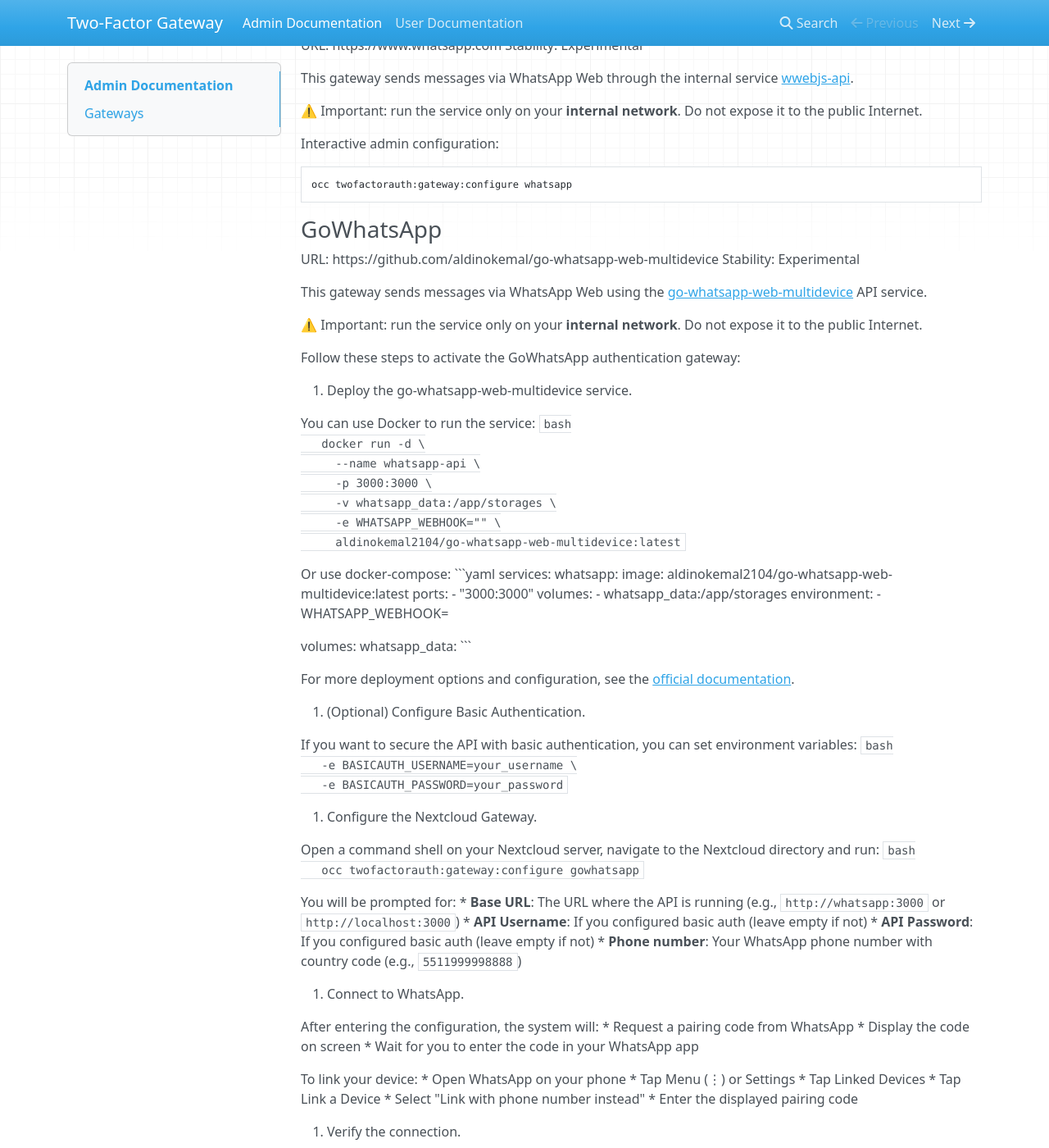
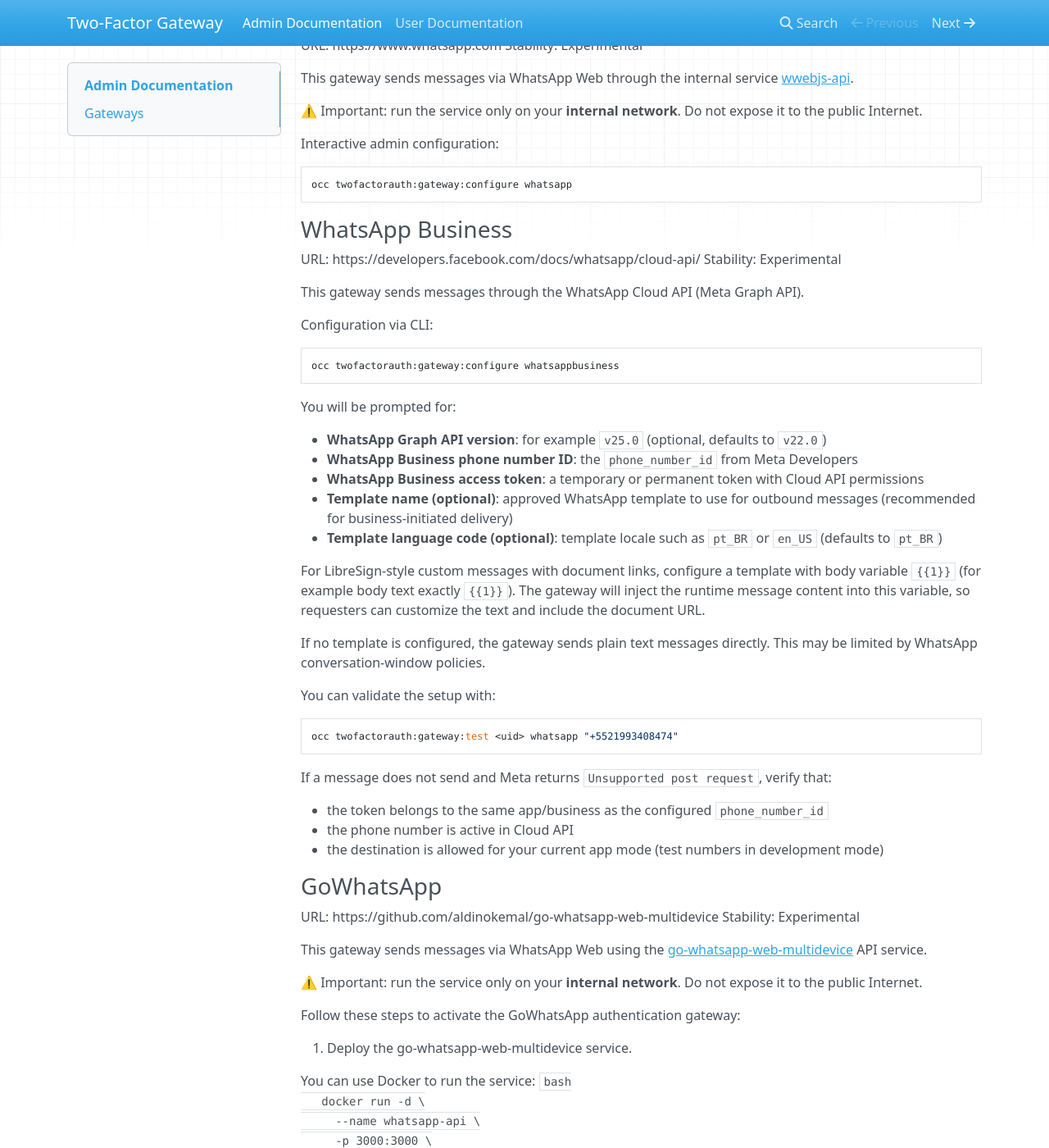
Before and after one commit to nextcloud/twofactor_gateway, an MkDocs documentation site: the page built from doc/Admin Documentation.md, in a window 1280 px wide and 1400 px high, scrolled down 1334 px. Shown: the whole window at 82% size. Built offline with MkDocs 1.6.1, drawn with Linux system fonts in a browser that asks for light colours; nearby versions of some CDN libraries.

Commit message:
chore: Update documentation
Signed-off-by: Vitor Mattos <1079143+vitormattos@users.noreply.github.com>

````diff
--- a/doc/Admin Documentation.md
+++ b/doc/Admin Documentation.md
@@ -79,6 +79,43 @@
 ```bash
 occ twofactorauth:gateway:configure whatsapp
 ```
+
+### WhatsApp Business
+URL: https://developers.facebook.com/docs/whatsapp/cloud-api/
+Stability: Experimental
+
+This gateway sends messages through the WhatsApp Cloud API (Meta Graph API).
+
+Configuration via CLI:
+
+```bash
+occ twofactorauth:gateway:configure whatsappbusiness
+```
+
+You will be prompted for:
+
+* **WhatsApp Graph API version**: for example `v25.0` (optional, defaults to `v22.0`)
+* **WhatsApp Business phone number ID**: the `phone_number_id` from Meta Developers
+* **WhatsApp Business access token**: a temporary or permanent token with Cloud API permissions
+* **Template name (optional)**: approved WhatsApp template to use for outbound messages (recommended for business-initiated delivery)
+* **Template language code (optional)**: template locale such as `pt_BR` or `en_US` (defaults to `pt_BR`)
+
+For LibreSign-style custom messages with document links, configure a template with body variable `{{1}}` (for example body text exactly `{{1}}`).
+The gateway will inject the runtime message content into this variable, so requesters can customize the text and include the document URL.
+
+If no template is configured, the gateway sends plain text messages directly. This may be limited by WhatsApp conversation-window policies.
+
+You can validate the setup with:
+
+```bash
+occ twofactorauth:gateway:test <uid> whatsapp "+5521993408474"
+```
+
+If a message does not send and Meta returns `Unsupported post request`, verify that:
+
+* the token belongs to the same app/business as the configured `phone_number_id`
+* the phone number is active in Cloud API
+* the destination is allowed for your current app mode (test numbers in development mode)
 
 ### GoWhatsApp
 URL: https://github.com/aldinokemal/go-whatsapp-web-multidevice
````
